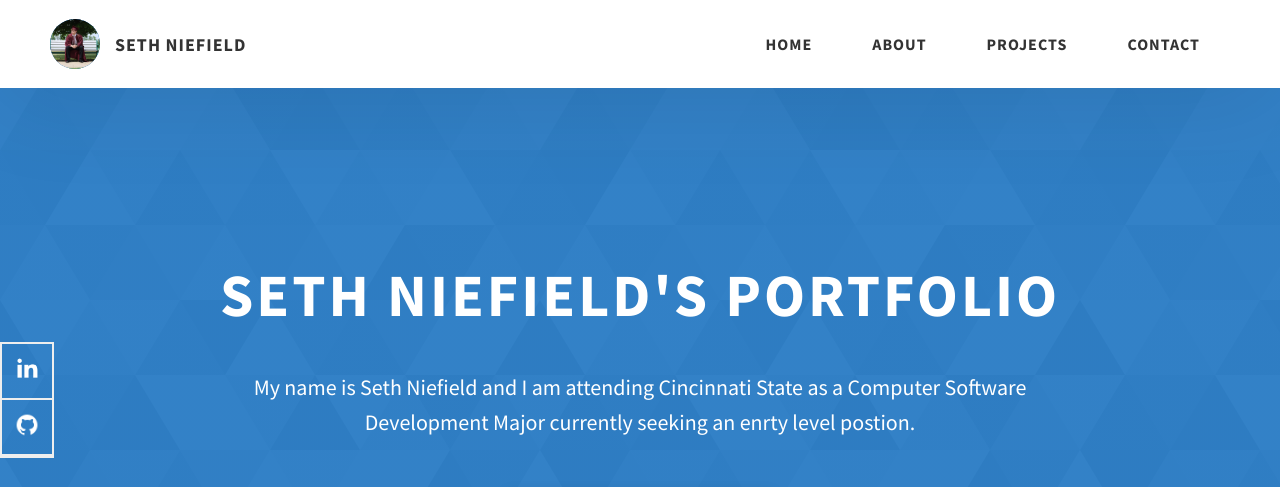
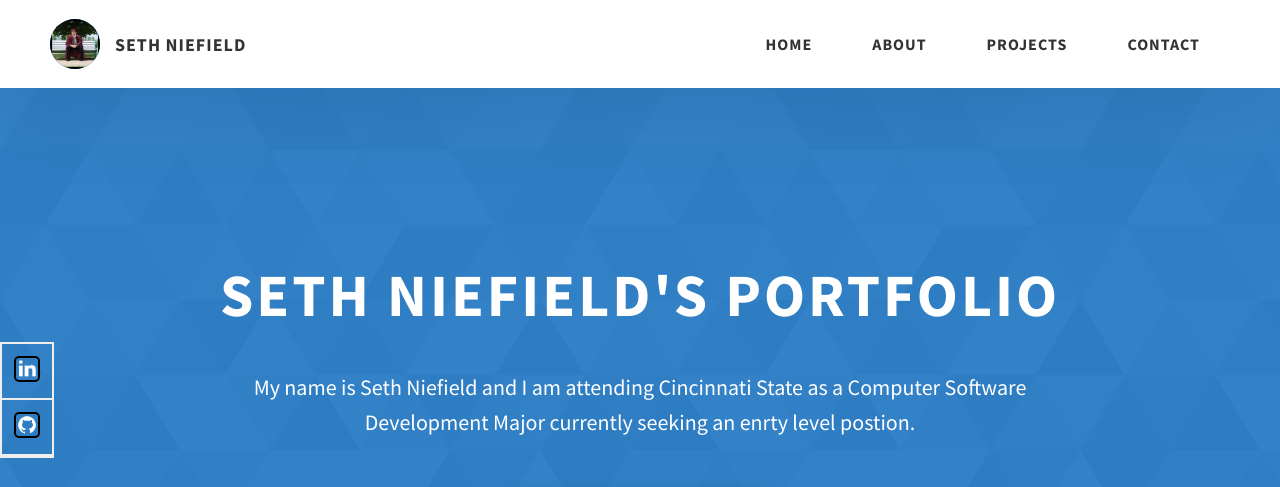
Before and after one commit to Seth7051/Portfolio, a website: page index.html in a window 1280 px wide. Shown: the top 487 px of the page. Drawn offline with Linux system fonts and the light colour scheme.

Commit message:
Update style.css

```diff
--- a/css/style.css
+++ b/css/style.css
@@ -21,7 +21,8 @@ Inside media queries 1em is always 16px i.e 1em = 16px at every screen size only
   font-family: inherit; }
 
 img {
-  style="border-radius: 8px;"
+  border: 2px solid black;
+  border-radius: 5px;
 }
 
 html {
```
